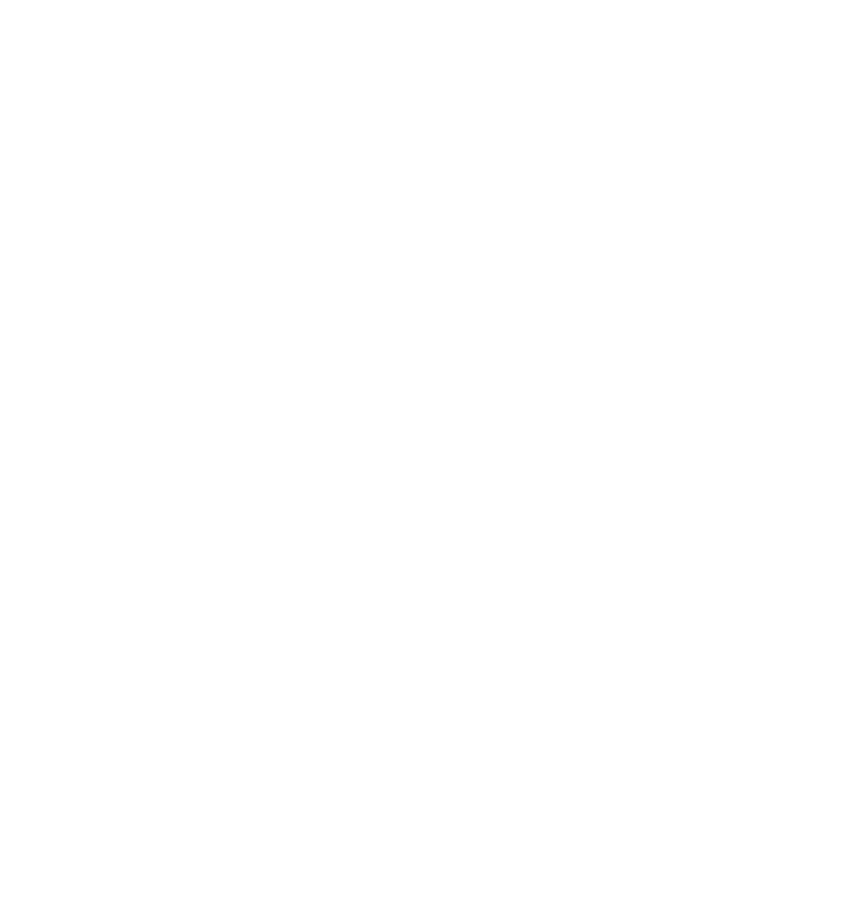
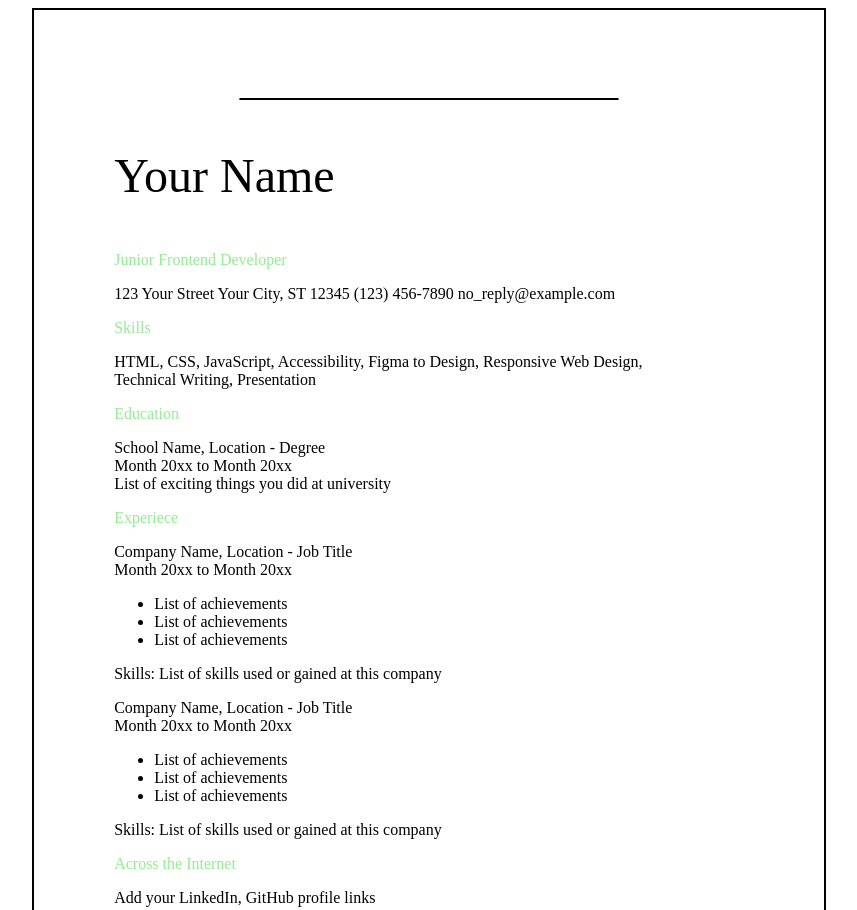
Before and after one commit to PDuong9/Front-end, a plain HTML site: page single-page_cv/src/index.html in a window 1280 px wide. Shown: the top 910 px of the page, without its empty margins (211-1068 px from the left). Before the commit the page ends 800 px from the top, so only its background shows below. Drawn offline with Linux system fonts and the light colour scheme.

Commit message:
Fixed structure.

```diff
--- a/single-page_cv/src/index.html
+++ b/single-page_cv/src/index.html
@@ -4,19 +4,76 @@
     <meta charset="UTF-8">
     <meta name="viewport" content="width=device-width, initial-scale=1.0">
     <title>Single-Page CV</title>
+    <link rel="stylesheet" href="style.css">
 </head>
 <body>
-    <header>
+    <div class="a4-page">
+        <header>
+            <hr>
+            <p id="name">Your Name</p>
+            <p id="title">Junior Frontend Developer</p>
+            <p>
+                123 Your Street
+                Your City, ST 12345
+                (123) 456-7890
+                no_reply@example.com
+            </p>
+        </header>
 
-    </header>
+        <main>
+            <div id="skill">
+                <p id="title">Skills</p>
+                <p>
+                    HTML, CSS, JavaScript, Accessibility, Figma to Design, Responsive Web Design,<br>
+                    Technical Writing, Presentation
+                </p>
+            </div>
 
-    <main>
+            <div id="education">
+                <p id="title">Education</p>
+                <p>
+                    School Name, Location - Degree<br>
+                    Month 20xx to Month 20xx<br>
+                    List of exciting things you did at university
+                </p>
+            </div>
 
-    </main>
+            <div id="experience">
+                <p id="title">Experiece</p>
+                <p>Company Name, Location - Job Title <br>
+                    Month 20xx to Month 20xx
+                </p>
+                <ul>
+                    <li>List of achievements</li>
+                    <li>List of achievements</li>
+                    <li>List of achievements</li>
+                </ul>
+                <p>
+                    Skills: List of skills used or gained at this company
+                </p>
 
-    <footer>
+                <p>Company Name, Location - Job Title <br>
+                    Month 20xx to Month 20xx
+                </p>
+                <ul>
+                    <li>List of achievements</li>
+                    <li>List of achievements</li>
+                    <li>List of achievements</li>
+                </ul>
+                <p>
+                    Skills: List of skills used or gained at this company
+                </p>
+            </div>
+        </main>
 
-    </footer>
-
+        <footer>
+            <p id="title">
+                Across the Internet
+            </p>
+            <p>
+                Add your LinkedIn, GitHub profile links
+            </p>
+        </footer>
+    </div>
 </body>
 </html>
--- a/single-page_cv/src/style.css
+++ b/single-page_cv/src/style.css
@@ -0,0 +1,28 @@
+body {
+    display: flex;
+    justify-content: center;
+    align-items: center;
+}
+
+hr {
+    border: 1.5px solid black;
+    border-radius: 2px;
+    width: 60%;
+    display: flex;
+}
+
+.a4-page {
+    border: 2px solid black;
+    height: 297mm;
+    width: 210mm;
+    box-sizing: border-box;
+    padding: 80px;
+}
+
+#name {
+    font-size: 36pt;
+}
+
+#title {
+    color: lightgreen;
+}
```
